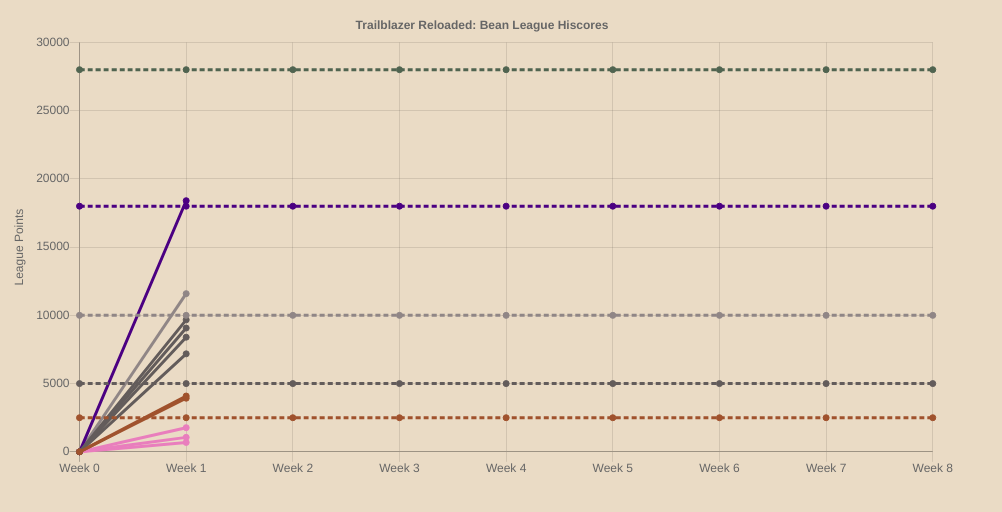
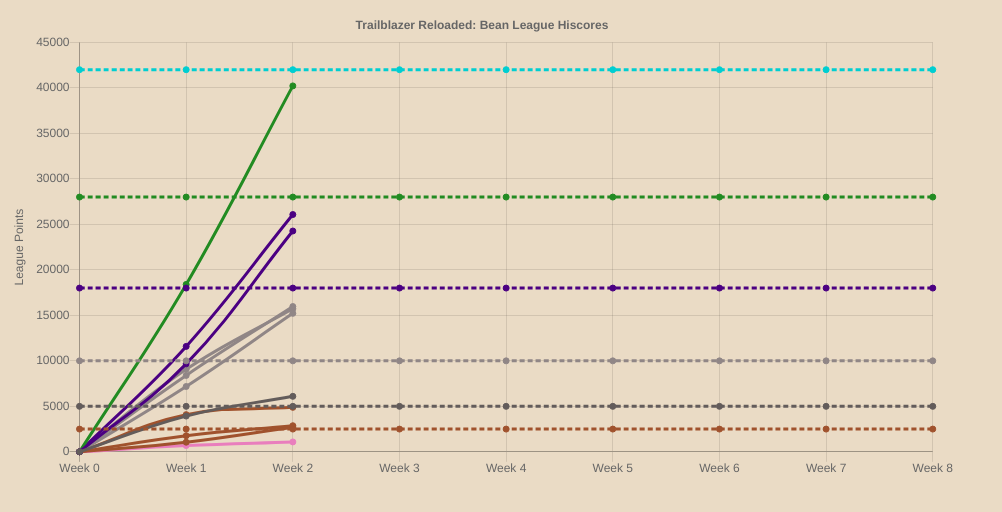
Before and after one commit to Cactusbandit/beanleague, a plain HTML site: page index.html in a window 1280 px wide. Shown: the whole page, without its empty margins (0-1002 px from the left). Drawn offline with nearby package versions, Linux system fonts and the light colour scheme.

Commit message:
Week 2 Update & Color Adjustments

```diff
--- a/index.html
+++ b/index.html
@@ -12,6 +12,15 @@
 			<div style="position:absolute;width:200%;height:200%;left:0; top:0"></div></div></div>
 	<canvas id="tendiechart" width="1012" height="506" class="chartjs-render-monitor" style="display: block; width: 1012px; height: 506px;"></canvas>
 	<script>
+	const unranked = "#E97EBD";
+	const bronze = '#A0522D';
+	const iron = '#635c5b';
+	const steel = '#908686';
+	const mithril = '#4B0082';
+	const adamant = '#228B22';
+	const rune = '#00CEd1';
+	const dragon = '#801a0d';
+
 	var ctx = document.getElementById("tendiechart").getContext('2d');
 	var tendiechart = new Chart(ctx, {
 		type: 'line',
@@ -20,135 +29,135 @@
 			"Week 6", "Week 7", "Week 8",],
 			datasets: [{
 				label: '----BRONZE----',
-				backgroundColor: '#A0522D',
-				borderColor: '#A0522D',
+				backgroundColor: bronze,
+				borderColor: bronze,
 				data: [2500,2500,2500,2500,2500,2500,2500,2500,2500],
 				borderDash: [5,3],
 				fill:false,
 			},
 			{
 				label: '----IRON----',
-				backgroundColor: '#635c5b',
-				borderColor: '#635c5b',
+				backgroundColor: iron,
+				borderColor: iron,
 				data: [5000,5000,5000,5000,5000,5000,5000,5000,5000],
 				borderDash: [5,3],
 				fill:false,
 			},
 			{
 				label: '----STEEL----',
-				backgroundColor: '#908686',
-				borderColor: '#908686',
+				backgroundColor: steel,
+				borderColor: steel,
 				data: [10000,10000,10000,10000,10000,10000,10000,10000,10000],
 				borderDash: [5,3],
 				fill:false,
 			},
 			{
 				label: '----MITHRIL----',
-				backgroundColor: '#4B0082',
-				borderColor: '#4B0082',
+				backgroundColor: mithril,
+				borderColor: mithril,
 				data: [18000,18000,18000,18000,18000,18000,18000,18000,18000],
 				borderDash: [5,3],
 				fill:false,
 			},
 			{
 				label: '----ADAMANT----',
-				backgroundColor: '#506450',
-				borderColor: '#506450',
+				backgroundColor: adamant,
+				borderColor: adamant,
 				data: [28000,28000,28000,28000,28000,28000,28000,28000,28000],
 				borderDash: [5,3],
 				fill:false,
 			},
-			<!-- { -->
-				<!-- label: '----RUNE----', -->
-				<!-- backgroundColor: '#506c77', -->
-				<!-- borderColor: '#506c77', -->
-				<!-- data: [42000,42000,42000,42000,42000,42000,42000,42000,42000], -->
-				<!-- borderDash: [5,3], -->
-				<!-- fill:false, -->
-			<!-- }, -->
+			{
+				label: '----RUNE----',
+				backgroundColor: rune,
+				borderColor: rune,
+				data: [42000,42000,42000,42000,42000,42000,42000,42000,42000],
+				borderDash: [5,3],
+				fill:false,
+			},
 			<!-- { -->
 				<!-- label: '----DRAGON----', -->
-				<!-- backgroundColor: '#801a0d', -->
-				<!-- borderColor: '#801a0d', -->
+				<!-- backgroundColor: dragon, -->
+				<!-- borderColor: dragon, -->
 				<!-- data: [56000,56000,56000,56000,56000,56000,56000,56000,56000], -->
 				<!-- borderDash: [5,3], -->
 				<!-- fill:false, -->
 			<!-- }, -->
 			{
 				label: 'GIM_IritLeaf',
-				backgroundColor: "#A0522D",
-				borderColor: "#A0522D",
-				data: [0,3930],
+				backgroundColor: iron,
+				borderColor: iron,
+				data: [0,3930,6100],
 				fill:false,
 			},
 			{
 				label: 'GIM_OakLogs',
-				backgroundColor: "#635c5b",
-				borderColor: "#635c5b",
-				data: [0,9670],
+				backgroundColor: mithril,
+				borderColor: mithril,
+				data: [0,9670,24270],
 				fill:false,
 			},
 			{
 				label: 'GIM_SodaAsh',
-				backgroundColor: "#635c5b",
-				borderColor: "#635c5b",
-				data: [0,7180],
+				backgroundColor: steel,
+				borderColor: steel,
+				data: [0,7180,15220],
 				fill:false,
 			},
 			{
 				label: 'GIM_PartyHat',
-				backgroundColor: "#A0522D",
-				borderColor: "#A0522D",
-				data: [0,4090],
+				backgroundColor: bronze,
+				borderColor: bronze,
+				data: [0,4090,4890],
 				fill:false,
 			},
 			{
 				label: 'GIM_Sawdust',
-				backgroundColor: "#4B0082",
-				borderColor: "#4B0082",
-				data: [0,18400],
+				backgroundColor: adamant,
+				borderColor: adamant,
+				data: [0,18400,40220],
 				fill:false,
 			},
 			{
 				label: 'Solo Tetsu',
-				backgroundColor: "#908686",
-				borderColor: "#908686",
-				data: [0,11590],
+				backgroundColor: mithril,
+				borderColor: mithril,
+				data: [0,11590,26080],
 				fill:false,
 			},
 			{
 				label: 'tnorth1998',
-				backgroundColor: "#E97EBD",
-				borderColor: "#E97EBD",
-				data: [0,1770],
+				backgroundColor: bronze,
+				borderColor: bronze,
+				data: [0,1770,2870],
 				fill:false,
 			},
 			{
 				label: 'Hylian_Loach',
-				backgroundColor: "#E97EBD",
-				borderColor: "#E97EBD",
-				data: [0,1060],
+				backgroundColor: bronze,
+				borderColor: bronze,
+				data: [0,1060,2710],
 				fill:false,
 			},
 			{
 				label: 'Lombres',
-				backgroundColor: "#635c5b",
-				borderColor: "#635c5b",
-				data: [0,9070],
+				backgroundColor: steel,
+				borderColor: steel,
+				data: [0,9070,15720],
 				fill:false,
 			},
 			{
 				label: 'Trailblzr910',
-				backgroundColor: "#E97EBD",
-				borderColor: "#E97EBD",
-				data: [0,690],
+				backgroundColor: unranked,
+				borderColor: unranked,
+				data: [0,690,1090],
 				fill: false,
 			},
 			{
 				label: '0niDragon',
-				backgroundColor: "#635c5b",
-				borderColor: "#635c5b",
-				data: [0,8400],
+				backgroundColor: steel,
+				borderColor: steel,
+				data: [0,8400,15970],
 				fill: false,
 			}
 			]
```
